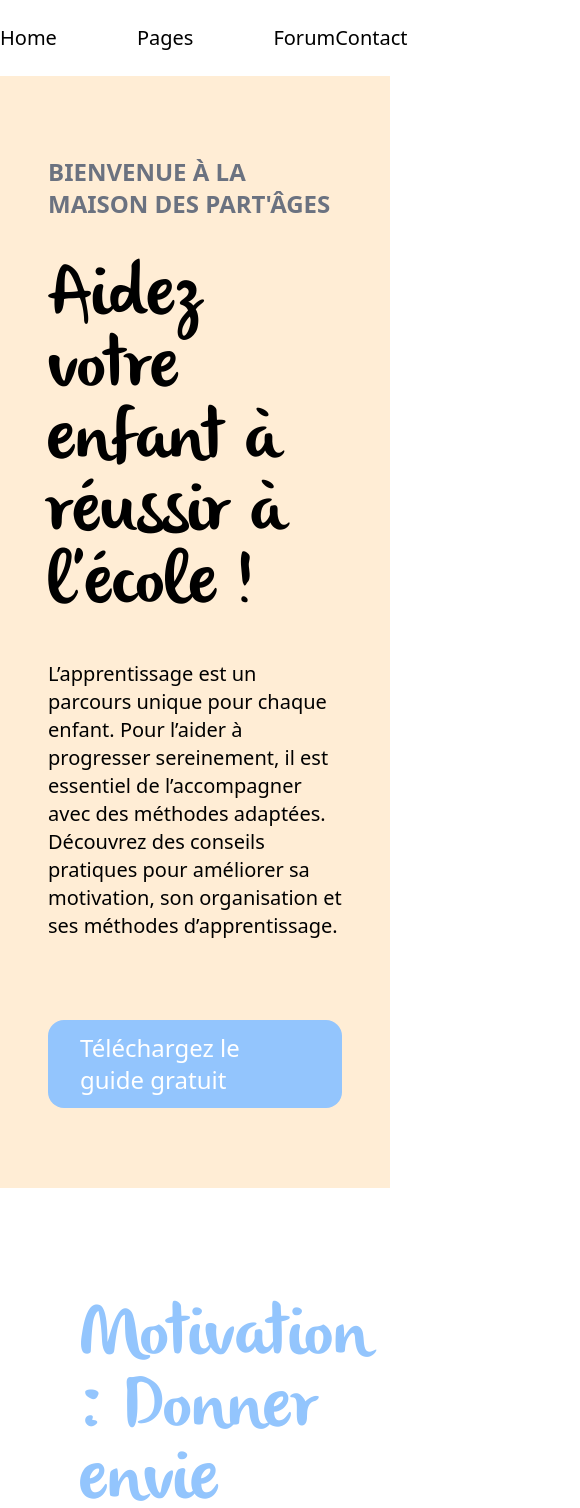
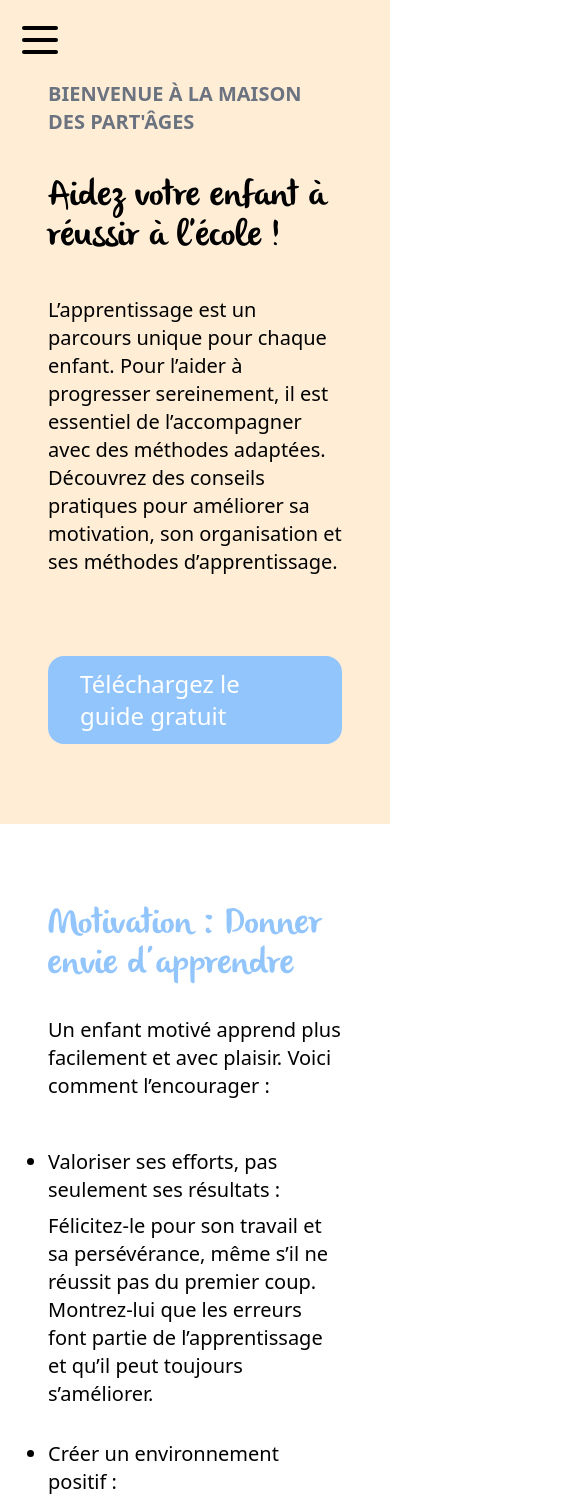
Before and after one commit to AS-Ven/bap_independance, a Next.js app: page /education in a window 390 px wide. Shown: the top 1508 px of the page, 580 px wide, since content can reach past the window. Built offline with nearby package versions, Linux system fonts and the light colour scheme; a web font is replaced by a local one.

Commit message:
feat: responsive

```diff
--- a/components/cards/info-cards.tsx
+++ b/components/cards/info-cards.tsx
@@ -17,7 +17,7 @@ const fontOlivier = localFont({ src: '../../assets/fonts/olivier_demo.ttf' })
 
 const InfoCards = ({ title, subTitle, listText, color }: InfoCardsProps) => {
     return (
-        <div className="bg-white p-20">
+        <div className="bg-white md:p-20 p-12">
             <h2 className={`
                 ${
                     color == "orange" ? "text-orange-500" :
@@ -27,14 +27,14 @@ const InfoCards = ({ title, subTitle, listText, color }: InfoCardsProps) => {
                     "text-blue-300"
                 }
                 ${fontOlivier.className}
-                text-7xl`
+                md:text-7xl text-4xl`
             }>
                 {title}
             </h2>
-            <h3 className="text-3xl py-8">{subTitle}</h3>
+            <h3 className="md:text-3xl text-xl py-8">{subTitle}</h3>
             {
                 listText.map((content, i) => (
-                    <div key={i} className="text-xl px-6 flex flex-col py-4 gap-2">
+                    <div key={i} className="text-xl md:px-6 flex flex-col py-4 gap-2">
                         <h4 className="list-item">{content.title}</h4>
                         <p>{content.description}</p>
                     </div>
--- a/components/footer/footer.tsx
+++ b/components/footer/footer.tsx
@@ -13,7 +13,7 @@ interface FooterProps {
 
 const Footer = ({color}: FooterProps) => {
     return (
-        <footer className="flex justify-center items-center">
+        <footer className="flex justify-center items-center px-8 md:p-0">
             <div className="flex">
                 <div className="flex-col justify-evenly items-center px-32 hidden md:flex">
                     <Image
--- a/components/header/header.tsx
+++ b/components/header/header.tsx
@@ -1,3 +1,5 @@
+'use client'
+
 import Logo from "../../assets/logo-paysage.svg"
 import Image from 'next/image'
 import PageLink from "./link/page-link";
@@ -5,8 +7,20 @@ import BurgerLink from "./link/burger-link";
 import social_icon from "@/assets/social_icon.png"
 import school_icon from "@/assets/school_icon.png"
 import auto_icon from "@/assets/auto_icon.png"
+import { Menu, X } from "lucide-react";
+import { useState } from "react";
 
 const Header = () => {
+
+    const [burger, setBurger] = useState(false)
+
+    const showMenu = () => {
+        setBurger(true)
+    }
+
+    const closeMenu = () => {
+        setBurger(false)
+    }
 
     const pagesUrls = [
         {
@@ -27,7 +41,8 @@ const Header = () => {
     ]
 
     return (
-        <header className="flex justify-evenly items-center py-6 z-10 bg-white">
+        <header>
+            <nav className="md:flex justify-evenly items-center py-6 z-10 bg-white hidden">
                 <Image
                     src={Logo}
                     alt="logo"
@@ -49,6 +64,45 @@ const Header = () => {
                     url="/contact"
                     text="Contact"
                 ></PageLink>
+            </nav>
+            <div className="md:hidden absolute z-10 top-4 left-4">
+                <button onClick={showMenu}>
+                    <Menu size={48}></Menu>
+                </button>
+                <div className={burger ? "flex bg-white absolute p-4 rounded-xl top-0 left-0 justify-between w-72 items-start" : "hidden"}>
+                    <div className="flex flex-col gap-4">
+                        <Image
+                            src={Logo}
+                            alt="logo"
+                            className="hidden md:flex"
+                            />
+                        <PageLink
+                            url="/"
+                            text="Home"
+                            ></PageLink>
+                        {
+                            pagesUrls.map((page, i) => (
+                                <PageLink
+                                key={i}
+                                url={page.url}
+                                text={page.text}
+                                ></PageLink>
+                            ))
+                        }
+                        <PageLink
+                            url="http://localhost:3000/login"
+                            text="Forum"
+                            ></PageLink>
+                        <PageLink
+                        url="/contact"
+                        text="Contact"
+                        ></PageLink>
+                    </div>
+                    <button className="flex" onClick={closeMenu}>
+                        <X size={28}></X>
+                    </button>
+                </div>
+            </div>
         </header>
     );
 }
--- a/components/sections/row-menu.tsx
+++ b/components/sections/row-menu.tsx
@@ -22,14 +22,14 @@ const RowMenu = ({ color }: RowMenuProps) => {
             link: "/education"
         },
         {
-            text: "Autonomie",
+            text: "Responsabilités",
             color: "purple",
             link: "/autonomie"
         }
     ]
     return (
         <div className="flex flex-col justify-center items-center py-24">
-            <h2 className={`${fontOlivier.className} md:text-7xl text-5xl md:w-2/3 md:px-10 text-center`}>
+            <h2 className={`${fontOlivier.className} md:text-7xl text-4xl md:w-2/3 md:px-10 text-center`}>
                     Accompagner votre
                     <span className={`
                         ${
--- a/components/sections/title.tsx
+++ b/components/sections/title.tsx
@@ -21,8 +21,8 @@ const Title = ({ title, description, color, image }: TitleProps) => {
     return (
         <div className="bg-orange-100 py-20 relative flex justify-evenly items-center">
             <div className="px-12 gap-10 flex flex-col">
-                <p className="text-2xl md:w-2/3 font-bold text-gray-500">BIENVENUE À LA MAISON DES PART&apos;ÂGES</p>
-                <h1 className={`${fontOlivier.className} ${image != titleImg ? "" : "md:w-2/3"} text-7xl`}>{title}</h1>
+                <p className="md:text-2xl text-xl md:w-2/3 font-bold text-gray-500">BIENVENUE À LA MAISON DES PART&apos;ÂGES</p>
+                <h1 className={`${fontOlivier.className} ${image != titleImg ? "" : "md:w-2/3"} md:text-7xl text-4xl`}>{title}</h1>
                 <div className="md:w-1/2 flex flex-col items-center gap-20">
                     <p className="text-xl">{description}</p>
                     <DownloadBtn color={color}></DownloadBtn>
```
Also changed, not shown: components/sections/contact/contact.tsx (+3 -2 lines). Lines whose indentation alone changed are shown as unchanged.
